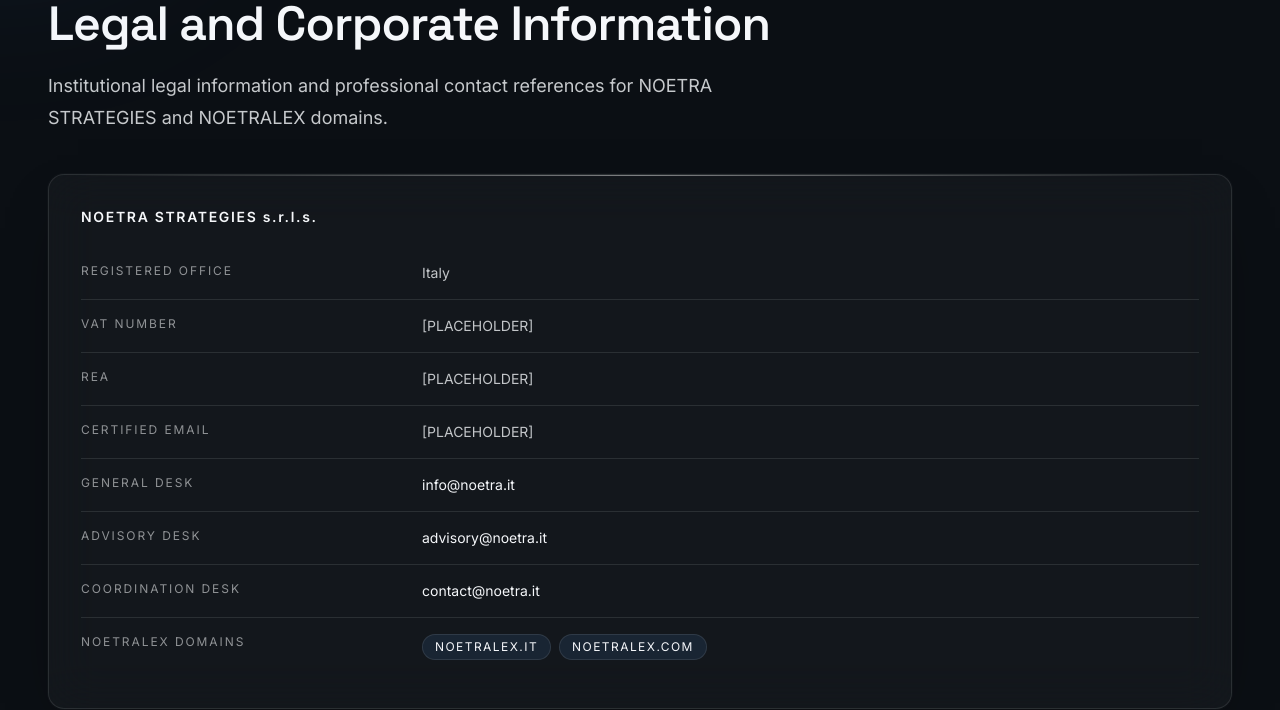
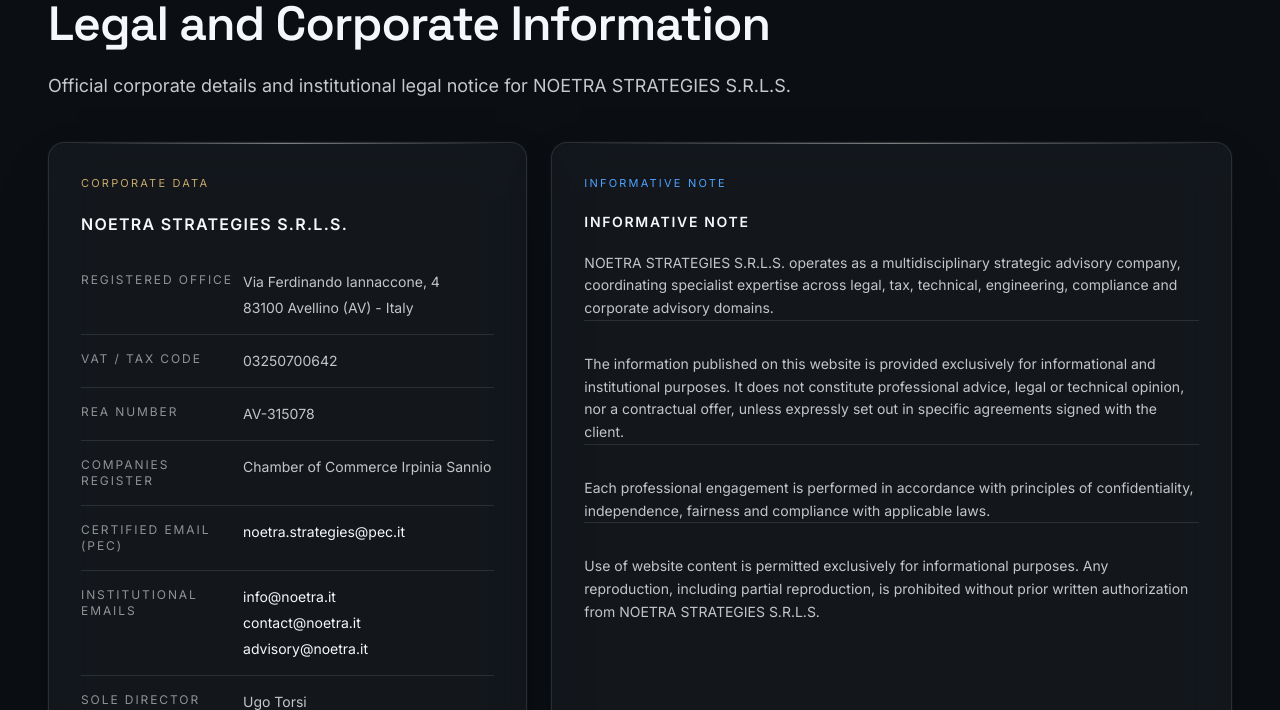
Before and after one commit to ugotorsi/noetra-strategies, a Next.js app: page /en/legal in a window 1280 px wide. Shown: the part 242-952 px from the top of the page. Built offline with nearby package versions, Linux system fonts and the light colour scheme; no server answers.

Commit message:
refine(compliance): enhance legal information page

```diff
--- a/src/app/[locale]/legal/page.tsx
+++ b/src/app/[locale]/legal/page.tsx
@@ -4,11 +4,9 @@
 import { Container } from "@/components/layout/Container";
 import { Footer } from "@/components/layout/Footer";
 import { Navbar } from "@/components/layout/Navbar";
-import { LegalDisclaimer } from "@/components/sections/LegalDisclaimer";
 import { Card } from "@/components/ui/Card";
 import { SectionTitle } from "@/components/ui/SectionTitle";
 import { getMessages } from "@/lib/i18n";
-import { siteConfig } from "@/lib/site";
 
 import { getLocalizedMetadata, getLocaleForPage, type LocalePageProps } from "../locale-utils";
 
@@ -19,11 +17,6 @@
 export default async function LegalPage({ params }: LocalePageProps) {
   const locale = await getLocaleForPage(params);
   const messages = getMessages(locale).legalPage;
-  const legalEmails = [
-    { label: messages.emails.info, value: siteConfig.emails.info },
-    { label: messages.emails.advisory, value: siteConfig.emails.advisory },
-    { label: messages.emails.contact, value: siteConfig.emails.contact },
-  ];
 
   return (
     <main className="min-h-screen overflow-x-clip bg-[#0B0F14] text-[#F5F7FA]">
@@ -38,59 +31,63 @@
             description={messages.description}
           />
 
-          <Card className="border-white/12 p-6 sm:p-8">
+          <div className="grid gap-6 lg:grid-cols-12">
+            <Card className="border-white/12 p-6 sm:p-8 lg:col-span-5">
               <div className="space-y-5">
-              <p className="text-sm font-semibold tracking-[0.12em] text-[#F5F7FA]">
-                {messages.institutionalName}
+                <p className="text-[11px] uppercase tracking-[0.2em] text-[#C6A96B]">
+                  {messages.corporateCardLabel}
+                </p>
+                <p className="text-base font-semibold tracking-[0.08em] text-[#F5F7FA]">
+                  {messages.companyName}
                 </p>
 
                 <div className="divide-y divide-white/10">
-                {messages.rows.map((row) => (
-                  <div key={row.label} className="grid gap-2 py-4 sm:grid-cols-[0.3fr_0.7fr]">
+                  {messages.corporateRows.map((row) => (
+                    <div key={row.label} className="grid gap-2 py-4 sm:grid-cols-[0.38fr_0.62fr]">
                       <p className="text-xs uppercase tracking-[0.16em] text-[#F5F7FA]/55">
                         {row.label}
                       </p>
-                    <p className="text-sm text-[#F5F7FA]/78">{row.value}</p>
+                      <div className="space-y-1.5">
+                        {row.values.map((value) =>
+                          row.isEmail ? (
+                            <Link
+                              key={value}
+                              href={`mailto:${value}`}
+                              className="block text-sm text-[#F5F7FA]/78 transition hover:text-white"
+                            >
+                              {value}
+                            </Link>
+                          ) : (
+                            <p key={value} className="text-sm text-[#F5F7FA]/78">
+                              {value}
+                            </p>
+                          ),
+                        )}
+                      </div>
                     </div>
                   ))}
-
-                {legalEmails.map((entry) => (
-                  <div key={entry.value} className="grid gap-2 py-4 sm:grid-cols-[0.3fr_0.7fr]">
-                    <p className="text-xs uppercase tracking-[0.16em] text-[#F5F7FA]/55">
-                      {entry.label}
-                    </p>
-                    <Link
-                      href={`mailto:${entry.value}`}
-                      className="text-sm text-[#F5F7FA]/78 transition hover:text-white"
-                    >
-                      {entry.value}
-                    </Link>
-                  </div>
-                ))}
-
-                <div className="grid gap-2 py-4 sm:grid-cols-[0.3fr_0.7fr]">
-                  <p className="text-xs uppercase tracking-[0.16em] text-[#F5F7FA]/55">
-                    {messages.domainLabel}
-                  </p>
-                  <div className="flex flex-wrap gap-2">
-                    {siteConfig.domains.noetralex.map((domain) => (
-                      <Link
-                        key={domain}
-                        href={`https://${domain}`}
-                        target="_blank"
-                        rel="noreferrer"
-                        className="rounded-full border border-[#4DA3FF]/35 bg-[#4DA3FF]/10 px-3 py-1 text-xs uppercase tracking-[0.12em] text-[#F5F7FA]/78 transition hover:border-[#4DA3FF]/55 hover:text-white"
-                      >
-                        {domain}
-                      </Link>
-                    ))}
-                  </div>
-                </div>
                 </div>
               </div>
             </Card>
 
-          <LegalDisclaimer locale={locale} className="max-w-4xl" />
+            <Card className="border-white/12 p-6 sm:p-8 lg:col-span-7">
+              <div className="space-y-5">
+                <p className="text-[11px] uppercase tracking-[0.2em] text-[#4DA3FF]">
+                  {messages.noteCardLabel}
+                </p>
+                <p className="text-sm font-semibold tracking-[0.12em] text-[#F5F7FA]">
+                  {messages.noteHeading}
+                </p>
+                <div className="space-y-4 divide-y divide-white/10">
+                  {messages.noteParagraphs.map((paragraph) => (
+                    <p key={paragraph} className="pt-4 text-sm leading-relaxed text-[#F5F7FA]/78 first:pt-0">
+                      {paragraph}
+                    </p>
+                  ))}
+                </div>
+              </div>
+            </Card>
+          </div>
         </Container>
       </section>
 
--- a/src/messages/en.json
+++ b/src/messages/en.json
@@ -768,32 +768,71 @@
   "legalPage": {
     "eyebrow": "Legal",
     "title": "Legal and Corporate Information",
-    "description": "Institutional legal information and professional contact references for NOETRA STRATEGIES and NOETRALEX domains.",
-    "institutionalName": "NOETRA STRATEGIES s.r.l.s.",
-    "rows": [
+    "description": "Official corporate details and institutional legal notice for NOETRA STRATEGIES S.R.L.S.",
+    "companyName": "NOETRA STRATEGIES S.R.L.S.",
+    "corporateCardLabel": "Corporate Data",
+    "corporateRows": [
       {
         "label": "Registered Office",
-        "value": "Italy"
+        "values": [
+          "Via Ferdinando Iannaccone, 4",
+          "83100 Avellino (AV) - Italy"
+        ],
+        "isEmail": false
       },
       {
-        "label": "VAT Number",
-        "value": "[PLACEHOLDER]"
+        "label": "VAT / Tax Code",
+        "values": [
+          "03250700642"
+        ],
+        "isEmail": false
       },
       {
-        "label": "REA",
-        "value": "[PLACEHOLDER]"
+        "label": "REA Number",
+        "values": [
+          "AV-315078"
+        ],
+        "isEmail": false
       },
       {
-        "label": "Certified Email",
-        "value": "[PLACEHOLDER]"
+        "label": "Companies Register",
+        "values": [
+          "Chamber of Commerce Irpinia Sannio"
+        ],
+        "isEmail": false
+      },
+      {
+        "label": "Certified Email (PEC)",
+        "values": [
+          "noetra.strategies@pec.it"
+        ],
+        "isEmail": true
+      },
+      {
+        "label": "Institutional Emails",
+        "values": [
+          "info@noetra.it",
+          "contact@noetra.it",
+          "advisory@noetra.it"
+        ],
+        "isEmail": true
+      },
+      {
+        "label": "Sole Director",
+        "values": [
+          "Ugo Torsi"
+        ],
+        "isEmail": false
       }
     ],
-    "emails": {
-      "info": "General Desk",
-      "advisory": "Advisory Desk",
-      "contact": "Coordination Desk"
-    },
-    "domainLabel": "NoetraLex Domains"
+    "noteCardLabel": "Informative Note",
+    "noteHeading": "INFORMATIVE NOTE",
+    "noteParagraphs": [
+      "NOETRA STRATEGIES S.R.L.S. operates as a multidisciplinary strategic advisory company, coordinating specialist expertise across legal, tax, technical, engineering, compliance and corporate advisory domains.",
+      "The information published on this website is provided exclusively for informational and institutional purposes. It does not constitute professional advice, legal or technical opinion, nor a contractual offer, unless expressly set out in specific agreements signed with the client.",
+      "Each professional engagement is performed in accordance with principles of confidentiality, independence, fairness and compliance with applicable laws.",
+      "Use of website content is permitted exclusively for informational purposes. Any reproduction, including partial reproduction, is prohibited without prior written authorization from NOETRA STRATEGIES S.R.L.S."
+    ]
   },
   "privacyPage": {
     "eyebrow": "Compliance",
--- a/src/messages/it.json
+++ b/src/messages/it.json
@@ -764,32 +764,71 @@
   "legalPage": {
     "eyebrow": "Legale",
     "title": "Informazioni legali e societarie",
-    "description": "Riferimenti legali e societari di NOETRA STRATEGIES, con canali di contatto istituzionali e domini NOETRALEX.",
-    "institutionalName": "NOETRA STRATEGIES s.r.l.s.",
-    "rows": [
+    "description": "Dati societari ufficiali e nota informativa istituzionale di NOETRA STRATEGIES S.R.L.S.",
+    "companyName": "NOETRA STRATEGIES S.R.L.S.",
+    "corporateCardLabel": "Dati societari",
+    "corporateRows": [
       {
-        "label": "Sede",
-        "value": "Italia"
+        "label": "Sede legale",
+        "values": [
+          "Via Ferdinando Iannaccone, 4",
+          "83100 Avellino (AV) - Italia"
+        ],
+        "isEmail": false
       },
       {
-        "label": "Partita IVA",
-        "value": "[PLACEHOLDER]"
+        "label": "Partita IVA / Codice Fiscale",
+        "values": [
+          "03250700642"
+        ],
+        "isEmail": false
       },
       {
-        "label": "REA",
-        "value": "[PLACEHOLDER]"
+        "label": "Numero REA",
+        "values": [
+          "AV-315078"
+        ],
+        "isEmail": false
+      },
+      {
+        "label": "Registro delle Imprese",
+        "values": [
+          "Camera di Commercio Irpinia Sannio"
+        ],
+        "isEmail": false
       },
       {
         "label": "PEC",
-        "value": "[PLACEHOLDER]"
+        "values": [
+          "noetra.strategies@pec.it"
+        ],
+        "isEmail": true
+      },
+      {
+        "label": "Email istituzionali",
+        "values": [
+          "info@noetra.it",
+          "contact@noetra.it",
+          "advisory@noetra.it"
+        ],
+        "isEmail": true
+      },
+      {
+        "label": "Amministratore Unico",
+        "values": [
+          "Ugo Torsi"
+        ],
+        "isEmail": false
       }
     ],
-    "emails": {
-      "info": "Canale istituzionale",
-      "advisory": "Canale advisory",
-      "contact": "Canale operativo"
-    },
-    "domainLabel": "Domini NOETRALEX"
+    "noteCardLabel": "Nota informativa",
+    "noteHeading": "NOTA INFORMATIVA",
+    "noteParagraphs": [
+      "NOETRA STRATEGIES S.R.L.S. opera come società di consulenza strategica multidisciplinare, coordinando competenze specialistiche nei settori legale, fiscale, tecnico, ingegneristico, della compliance e del corporate advisory.",
+      "Le informazioni pubblicate sul presente sito hanno esclusivamente finalità informative e istituzionali. Esse non costituiscono consulenza professionale, parere tecnico o legale, né proposta contrattuale, salvo quanto espressamente previsto in specifici accordi sottoscritti con il cliente.",
+      "Ogni incarico professionale viene svolto nel rispetto dei principi di riservatezza, indipendenza, correttezza e conformità alla normativa vigente.",
+      "L'utilizzo dei contenuti del sito è consentito esclusivamente per finalità informative. È vietata la riproduzione, anche parziale, senza preventiva autorizzazione scritta di NOETRA STRATEGIES S.R.L.S."
+    ]
   },
   "privacyPage": {
     "eyebrow": "Compliance",
```
Lines whose indentation alone changed are shown as unchanged.
